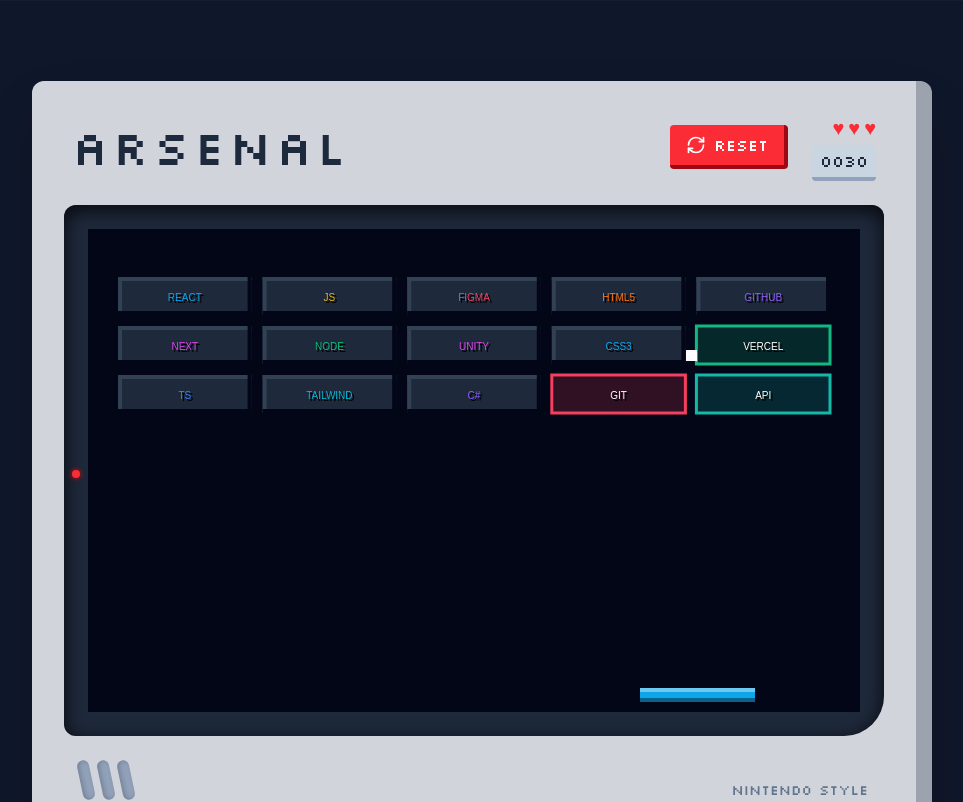
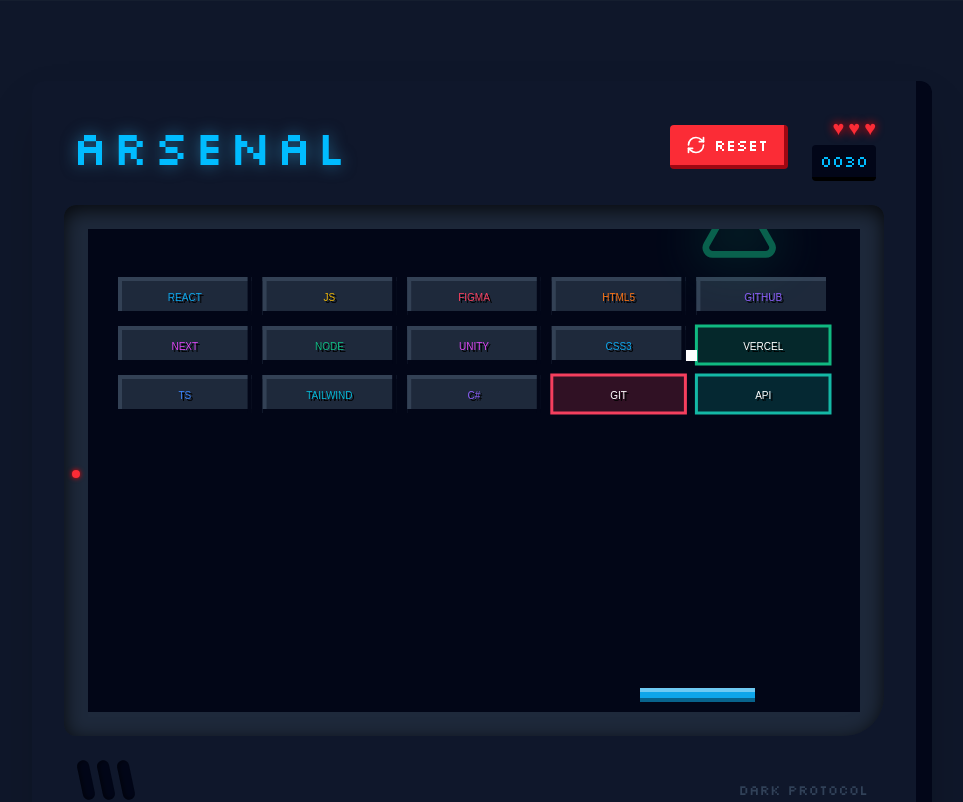
Before and after one commit to NANONC4/personal-hub, a Next.js app: page / in a window 1280 px wide. Shown: the part 1640-2442 px from the top of the page, without its empty margins (158-1121 px from the left). Built offline with nearby package versions, Linux system fonts and the light colour scheme.

Commit message:
style: reduce game speed, slow floating icons, and apply dark mode casing

```diff
--- a/components/TechBreakout.tsx
+++ b/components/TechBreakout.tsx
@@ -118,7 +118,7 @@ export function TechBreakout() {
       initSizes();
       x = canvasWidth / 2;
       y = canvasHeight - 60;
-      baseSpeed = (canvasWidth / 150) + (1 * 0.5);
+      baseSpeed = (canvasWidth / 220) + (1 * 0.3);
       dx = baseSpeed * (Math.random() > 0.5 ? 1 : -1);
       dy = -baseSpeed;
       paddleX = (canvasWidth - paddleWidth) / 2;
@@ -149,7 +149,7 @@ export function TechBreakout() {
       brickWidth = (canvasWidth - (brickOffsetLeft * 2) - (brickPadding * (brickColumnCount - 1))) / brickColumnCount;
       brickHeight = Math.max(24, Math.floor(canvasHeight * 0.08));
 
-      baseSpeed = (canvasWidth / 150) + (wave * 0.5);
+      baseSpeed = (canvasWidth / 220) + (wave * 0.3);
 
       // Keep ball within bounds if resized
       if (x > canvasWidth) x = canvasWidth / 2;
@@ -295,7 +295,7 @@ export function TechBreakout() {
 
               setTimeout(() => {
                 setFloatingIcons(prev => prev.filter(item => item.id !== iconId));
-              }, 1200);
+              }, 2500); // Wait 2.5s before cleanup
             }
           }
         }
@@ -455,6 +455,7 @@ export function TechBreakout() {
           initBricks();
           x = canvasWidth / 2;
           y = canvasHeight - 60;
+          baseSpeed = (canvasWidth / 220) + ((wave + 1) * 0.3);
           dx = baseSpeed * (Math.random() > 0.5 ? 1 : -1);
           dy = -baseSpeed;
         }
@@ -493,8 +494,9 @@ export function TechBreakout() {
         paddleX += (targetX - paddleX) * 0.25;
         mousePressed = false;
       } else {
-        if (rightPressed && paddleX < canvasWidth - paddleWidth) paddleX += baseSpeed * 1.5;
-        else if (leftPressed && paddleX > 0) paddleX -= baseSpeed * 1.5;
+        // Reduced paddle speed slightly for better control
+        if (rightPressed && paddleX < canvasWidth - paddleWidth) paddleX += baseSpeed * 1.3;
+        else if (leftPressed && paddleX > 0) paddleX -= baseSpeed * 1.3;
       }
 
       if (paddleX < 0) paddleX = 0;
@@ -582,11 +584,11 @@ export function TechBreakout() {
 
   return (
     <div className="w-full flex flex-col items-center">
-      <div className="w-full max-w-[900px] bg-[#d1d5db] border-b-[16px] border-r-[16px] border-[#9ca3af] rounded-xl p-4 md:p-8 shadow-2xl relative z-20">
+      <div className="w-full max-w-[900px] bg-slate-900 border-b-[16px] border-r-[16px] border-slate-950 rounded-xl p-4 md:p-8 shadow-2xl relative z-20">
 
         {/* Header HUD */}
         <div className="w-full flex justify-between items-center mb-6 px-2">
-          <h2 className="text-3xl md:text-5xl font-[family-name:var(--font-pixel)] text-slate-800 uppercase tracking-widest">
+          <h2 className="text-3xl md:text-5xl font-[family-name:var(--font-pixel)] text-sky-400 uppercase tracking-widest drop-shadow-[0_0_8px_rgba(56,189,248,0.5)]">
             ARSENAL
           </h2>
           <div className="flex items-center gap-4 md:gap-6">
@@ -606,13 +608,13 @@ export function TechBreakout() {
                 {[...Array(3)].map((_, i) => (
                   <div
                     key={i}
-                    className={`text-lg md:text-xl font-[family-name:var(--font-pixel)] ${i < lives ? 'text-red-500' : 'text-slate-400 opacity-30'}`}
+                    className={`text-lg md:text-xl font-[family-name:var(--font-pixel)] ${i < lives ? 'text-red-500 drop-shadow-[0_0_5px_red]' : 'text-slate-700 opacity-30'}`}
                   >
                     ♥
                   </div>
                 ))}
               </div>
-              <div className="font-[family-name:var(--font-pixel)] text-slate-800 bg-slate-300 px-2 py-1 rounded border-b-4 border-slate-400 text-sm md:text-base">
+              <div className="font-[family-name:var(--font-pixel)] text-sky-400 bg-slate-950 px-2 py-1 rounded border-b-4 border-black text-sm md:text-base">
                 {score.toString().padStart(4, '0')}
               </div>
             </div>
@@ -643,9 +645,17 @@ export function TechBreakout() {
                     <motion.div
                       key={item.id}
                       initial={{ opacity: 0, y: item.y, x: item.x, scale: 0.5 }}
-                      animate={{ opacity: 1, y: item.y - 120, scale: 2 }}
+                      animate={{
+                        opacity: [0, 1, 1, 0],
+                        y: item.y - 80,
+                        scale: [0.5, 2.5, 2.5, 2.5]
+                      }}
                       exit={{ opacity: 0 }}
-                      transition={{ duration: 1, ease: "easeOut" }}
+                      transition={{
+                        duration: 2.5,
+                        times: [0, 0.15, 0.8, 1], // Quick pop in, stay long, fade out
+                        ease: "easeOut"
+                      }}
                       className="absolute pointer-events-none flex items-center justify-center"
                       style={{
                         color: item.color,
@@ -678,12 +688,12 @@ export function TechBreakout() {
 
         <div className="w-full flex justify-between items-end mt-6 px-4">
           <div className="flex gap-2">
-            <div className="w-3 h-10 bg-slate-400 rounded-full shadow-[inset_2px_0_5px_rgba(0,0,0,0.2)] transform -rotate-12"></div>
-            <div className="w-3 h-10 bg-slate-400 rounded-full shadow-[inset_2px_0_5px_rgba(0,0,0,0.2)] transform -rotate-12"></div>
-            <div className="w-3 h-10 bg-slate-400 rounded-full shadow-[inset_2px_0_5px_rgba(0,0,0,0.2)] transform -rotate-12"></div>
+            <div className="w-3 h-10 bg-slate-950 rounded-full shadow-[inset_2px_0_5px_rgba(0,0,0,0.5)] transform -rotate-12"></div>
+            <div className="w-3 h-10 bg-slate-950 rounded-full shadow-[inset_2px_0_5px_rgba(0,0,0,0.5)] transform -rotate-12"></div>
+            <div className="w-3 h-10 bg-slate-950 rounded-full shadow-[inset_2px_0_5px_rgba(0,0,0,0.5)] transform -rotate-12"></div>
           </div>
-          <div className="font-[family-name:var(--font-pixel)] text-slate-500 text-xs md:text-sm">
-            NINTENDO STYLE
+          <div className="font-[family-name:var(--font-pixel)] text-slate-700 text-xs md:text-sm">
+            DARK PROTOCOL
           </div>
         </div>
       </div>
```
